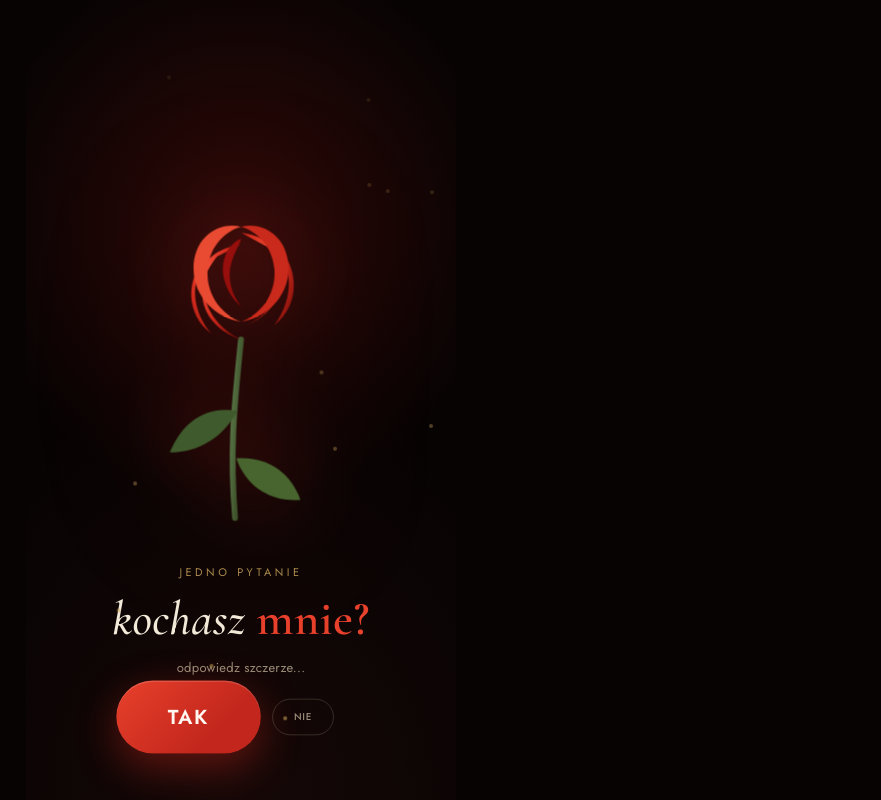
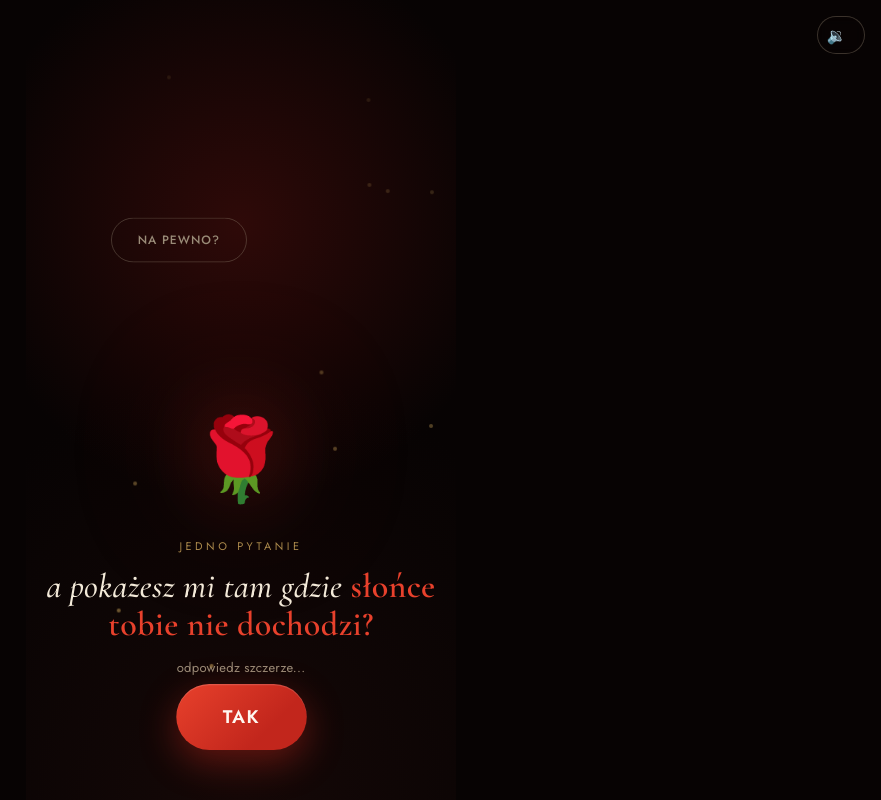
Before and after one commit to mlodyqsek/test, a plain HTML site: page index.html in a window 1280 px wide. Both pictures are taken after a click on the button "NIE". Shown: the whole page, without its empty margins (399-1280 px from the left). Drawn offline with nearby package versions, Linux system fonts and the light colour scheme.

Commit message:
Update index.html

```diff
--- a/index.html
+++ b/index.html
@@ -76,14 +76,17 @@
     display:flex;
     align-items:center;
     justify-content:center;
-    filter:drop-shadow(0 0 38px rgba(196,40,28,0.45)) drop-shadow(0 0 80px rgba(196,40,28,0.18));
+    filter:drop-shadow(0 0 38px rgba(196,40,28,0.45)) drop-shadow(0 0 70px rgba(196,40,28,0.18));
     animation:breathe 5s ease-in-out infinite;
   }
   @keyframes breathe{
     0%,100%{ transform:scale(1); }
     50%{ transform:scale(1.035); }
   }
-  .rose-wrap svg{ width:58vw; max-width:230px; height:auto; }
+  .rose-wrap .rose-emoji{
+    font-size:78px;
+    line-height:1;
+  }
 
   .eyebrow{
     margin-top:5vh;
@@ -99,8 +102,8 @@
     font-family:'Cormorant Garamond', serif;
     font-style:italic;
     font-weight:500;
-    font-size:13vw;
-    line-height:1.05;
+    font-size:9.5vw;
+    line-height:1.12;
     margin:14px 0 0 0;
     text-align:center;
     color:var(--cream);
@@ -169,10 +172,18 @@
     padding:15px 30px;
     border:1px solid rgba(154,140,120,0.4);
     transform:scale(1);
+    white-space:nowrap;
+  }
+  #nie.roaming{
+    position:fixed;
+    top:50%;
+    left:50%;
+    z-index:20;
+    transition:top .45s cubic-bezier(.34,1.56,.64,1), left .45s cubic-bezier(.34,1.56,.64,1), transform .35s cubic-bezier(.34,1.56,.64,1), opacity .35s ease, font-size .35s ease, padding .35s ease;
   }
   #nie.hidden{
     opacity:0;
-    transform:scale(0.2);
+    transform:scale(0.2) !important;
     pointer-events:none;
     width:0;
     padding:0;
@@ -181,6 +192,94 @@
 
   .footer-space{
     height:7vh;
+  }
+
+  .sound-control{
+    position:fixed;
+    top:max(16px, env(safe-area-inset-top));
+    right:16px;
+    z-index:30;
+    display:flex;
+    align-items:center;
+    gap:8px;
+    background:rgba(10,5,5,0.55);
+    backdrop-filter:blur(6px);
+    border:1px solid rgba(154,140,120,0.35);
+    border-radius:999px;
+    padding:0;
+    height:38px;
+    overflow:hidden;
+    transition:padding .35s ease;
+  }
+  .sound-control.open{
+    padding-left:14px;
+  }
+
+  #muteBtn{
+    flex:none;
+    width:38px;
+    height:38px;
+    border-radius:50%;
+    border:none;
+    background:transparent;
+    color:var(--cream);
+    font-size:16px;
+    display:flex;
+    align-items:center;
+    justify-content:center;
+    padding:0;
+    transition:transform .3s ease;
+  }
+  #muteBtn:active{ transform:scale(0.92); }
+
+  #volumeSlider{
+    -webkit-appearance:none;
+    appearance:none;
+    width:0;
+    opacity:0;
+    height:3px;
+    margin:0;
+    background:rgba(154,140,120,0.35);
+    border-radius:999px;
+    outline:none;
+    transition:width .35s ease, opacity .25s ease, margin .35s ease;
+    pointer-events:none;
+  }
+  .sound-control.open #volumeSlider{
+    width:88px;
+    opacity:1;
+    margin-right:14px;
+    pointer-events:auto;
+  }
+  #volumeSlider::-webkit-slider-thumb{
+    -webkit-appearance:none;
+    appearance:none;
+    width:13px;
+    height:13px;
+    border-radius:50%;
+    background:var(--rose-bright);
+    box-shadow:0 0 6px rgba(232,65,44,0.7);
+    cursor:pointer;
+    margin-top:-5px;
+  }
+  #volumeSlider::-webkit-slider-runnable-track{
+    height:3px;
+    border-radius:999px;
+    background:rgba(154,140,120,0.35);
+  }
+  #volumeSlider::-moz-range-thumb{
+    width:13px;
+    height:13px;
+    border:none;
+    border-radius:50%;
+    background:var(--rose-bright);
+    box-shadow:0 0 6px rgba(232,65,44,0.7);
+    cursor:pointer;
+  }
+  #volumeSlider::-moz-range-track{
+    height:3px;
+    border-radius:999px;
+    background:rgba(154,140,120,0.35);
   }
 
   /* ---- Reveal screen ---- */
@@ -238,7 +337,7 @@
   }
 
   @media (min-width:430px){
-    .question{ font-size:48px; }
+    .question{ font-size:34px; }
     .reveal p{ font-size:38px; }
   }
 </style>
@@ -247,40 +346,21 @@
 
 <div class="stage">
 
+  <audio id="bgMusic" src="music.mp3" loop preload="auto"></audio>
+  <div class="sound-control" id="soundControl">
+    <button id="muteBtn" aria-label="głośność muzyki">🔊</button>
+    <input type="range" id="volumeSlider" min="0" max="1" step="0.01" value="0.25" aria-label="poziom głośności">
+  </div>
+
   <div class="embers" id="embers"></div>
 
   <div class="main-content" id="mainContent">
     <div class="rose-wrap">
-      <svg viewBox="0 0 200 300" xmlns="http://www.w3.org/2000/svg">
-        <defs>
-          <radialGradient id="petal" cx="40%" cy="35%" r="75%">
-            <stop offset="0%" stop-color="#ff5b42"/>
-            <stop offset="55%" stop-color="#d22a1c"/>
-            <stop offset="100%" stop-color="#7c0f0a"/>
-          </radialGradient>
-          <linearGradient id="stem" x1="0" y1="0" x2="1" y2="1">
-            <stop offset="0%" stop-color="#5c7a4a"/>
-            <stop offset="100%" stop-color="#33421f"/>
-          </linearGradient>
-        </defs>
-        <!-- stem -->
-        <path d="M100 140 C 95 190, 90 230, 95 290" stroke="url(#stem)" stroke-width="5" fill="none" stroke-linecap="round"/>
-        <!-- leaves -->
-        <path d="M97 200 C 70 195, 50 210, 40 235 C 65 235, 85 222, 97 200 Z" fill="#3f5a2c"/>
-        <path d="M96 240 C 122 238, 142 252, 150 275 C 124 277, 104 263, 96 240 Z" fill="#48652f"/>
-        <!-- bloom -->
-        <g>
-          <path d="M100 60 C 60 65, 50 105, 75 135 C 55 120, 50 90, 75 65 C 60 95, 70 125, 100 140 C 70 130, 55 100, 80 70 Z" fill="url(#petal)"/>
-          <path d="M100 50 C 140 55, 152 95, 128 128 C 148 112, 152 82, 128 58 C 144 86, 134 116, 100 130 C 132 118, 146 90, 122 62 Z" fill="url(#petal)"/>
-          <path d="M100 45 C 80 40, 60 55, 60 80 C 60 105, 80 122, 100 125 C 82 118, 70 100, 72 80 C 74 60, 88 48, 100 45 Z" fill="#e84a32"/>
-          <path d="M100 45 C 120 40, 140 55, 140 80 C 140 105, 120 122, 100 125 C 118 118, 130 100, 128 80 C 126 60, 112 48, 100 45 Z" fill="#c92a1c"/>
-          <path d="M100 55 C 88 60, 82 75, 86 90 C 90 105, 100 112, 100 112 C 92 102, 88 88, 92 75 C 95 65, 100 58, 100 55 Z" fill="#960f0c"/>
-        </g>
-      </svg>
+      <span class="rose-emoji">🌹</span>
     </div>
 
     <div class="eyebrow">jedno pytanie</div>
-    <h1 class="question">kochasz <b>mnie?</b></h1>
+    <h1 class="question">a pokażesz mi tam gdzie <b>słońce tobie nie dochodzi?</b></h1>
     <p class="sub">odpowiedz szczerze...</p>
 
     <div class="answer-zone">
@@ -295,27 +375,124 @@
 
   <div class="reveal" id="reveal">
     <div class="heart">❤️</div>
-    <p>ja ciebie też, <span>Ewelina</span></p>
+    <p>czekam<span>...</span></p>
   </div>
 
 </div>
 
 <script>
+  // ---- Background music ----
+  const bgMusic = document.getElementById('bgMusic');
+  const muteBtn = document.getElementById('muteBtn');
+  const volumeSlider = document.getElementById('volumeSlider');
+  const soundControl = document.getElementById('soundControl');
+
+  const DEFAULT_VOLUME = 0.25;
+  bgMusic.volume = DEFAULT_VOLUME;
+  volumeSlider.value = DEFAULT_VOLUME;
+
+  let musicStarted = false;
+
+  function updateMuteIcon(){
+    if(bgMusic.muted || bgMusic.volume === 0){
+      muteBtn.textContent = '🔇';
+    } else if(bgMusic.volume < 0.5){
+      muteBtn.textContent = '🔉';
+    } else {
+      muteBtn.textContent = '🔊';
+    }
+  }
+
+  function startMusic(){
+    if(musicStarted) return;
+    bgMusic.play().then(() => {
+      musicStarted = true;
+    }).catch(() => {
+      // autoplay blocked, will retry on next interaction
+    });
+  }
+
+  // try immediately (works on some desktop browsers)
+  startMusic();
+
+  // most mobile browsers require a user gesture: unlock on first tap anywhere
+  ['touchstart','click'].forEach(evt => {
+    document.addEventListener(evt, function unlock(){
+      startMusic();
+      document.removeEventListener(evt, unlock);
+    }, { once:true, passive:true });
+  });
+
+  // tapping the speaker icon opens/closes the volume slider
+  muteBtn.addEventListener('click', (e) => {
+    e.stopPropagation();
+    soundControl.classList.toggle('open');
+  });
+
+  // dragging the slider sets the volume live
+  volumeSlider.addEventListener('input', () => {
+    const v = parseFloat(volumeSlider.value);
+    bgMusic.volume = v;
+    bgMusic.muted = false;
+    startMusic();
+    updateMuteIcon();
+  });
+
+  // close the panel when tapping elsewhere on the page
+  document.addEventListener('click', (e) => {
+    if(!soundControl.contains(e.target)){
+      soundControl.classList.remove('open');
+    }
+  });
+
+  updateMuteIcon();
+
   let noClicks = 0;
+  const niePhrases = [
+    'na pewno?',
+    'na pewno na pewno?',
+    'wiem że chcesz kliknąć TAK',
+    'jeszcze tylko jedna szansa...',
+    'no dobra, ostatnia...'
+  ];
 
   function sayNo(){
-    noClicks++;
     const nieBtn = document.getElementById('nie');
     const takBtn = document.getElementById('tak');
+    const stage = document.querySelector('.stage');
 
-    const nieScale = Math.max(0.35, 1 - noClicks * 0.3);
-    const takScale = 1 + noClicks * 0.35;
+    noClicks++;
+
+    if(noClicks > niePhrases.length){
+      nieBtn.classList.add('hidden');
+      return;
+    }
+
+    nieBtn.textContent = niePhrases[noClicks - 1];
+
+    // switch to fixed positioning so it can roam anywhere on screen
+    nieBtn.classList.add('roaming');
+
+    const rect = stage.getBoundingClientRect();
+    const btnRect = nieBtn.getBoundingClientRect();
+    const margin = 16;
+    const maxLeft = rect.width - btnRect.width - margin;
+    const maxTop = rect.height - btnRect.height - margin;
+
+    const randLeft = rect.left + margin + Math.random() * Math.max(0, maxLeft - margin);
+    const randTop = rect.top + margin + Math.random() * Math.max(0, maxTop - margin);
+
+    nieBtn.style.left = randLeft + 'px';
+    nieBtn.style.top = randTop + 'px';
+
+    const nieScale = Math.max(0.4, 1 - noClicks * 0.14);
+    const takScale = 1 + noClicks * 0.22;
 
     nieBtn.style.transform = `scale(${nieScale})`;
     takBtn.style.transform = `scale(${takScale})`;
 
-    if(noClicks >= 2){
-      nieBtn.classList.add('hidden');
+    if(noClicks >= niePhrases.length){
+      setTimeout(() => nieBtn.classList.add('hidden'), 550);
     }
   }
 
```
